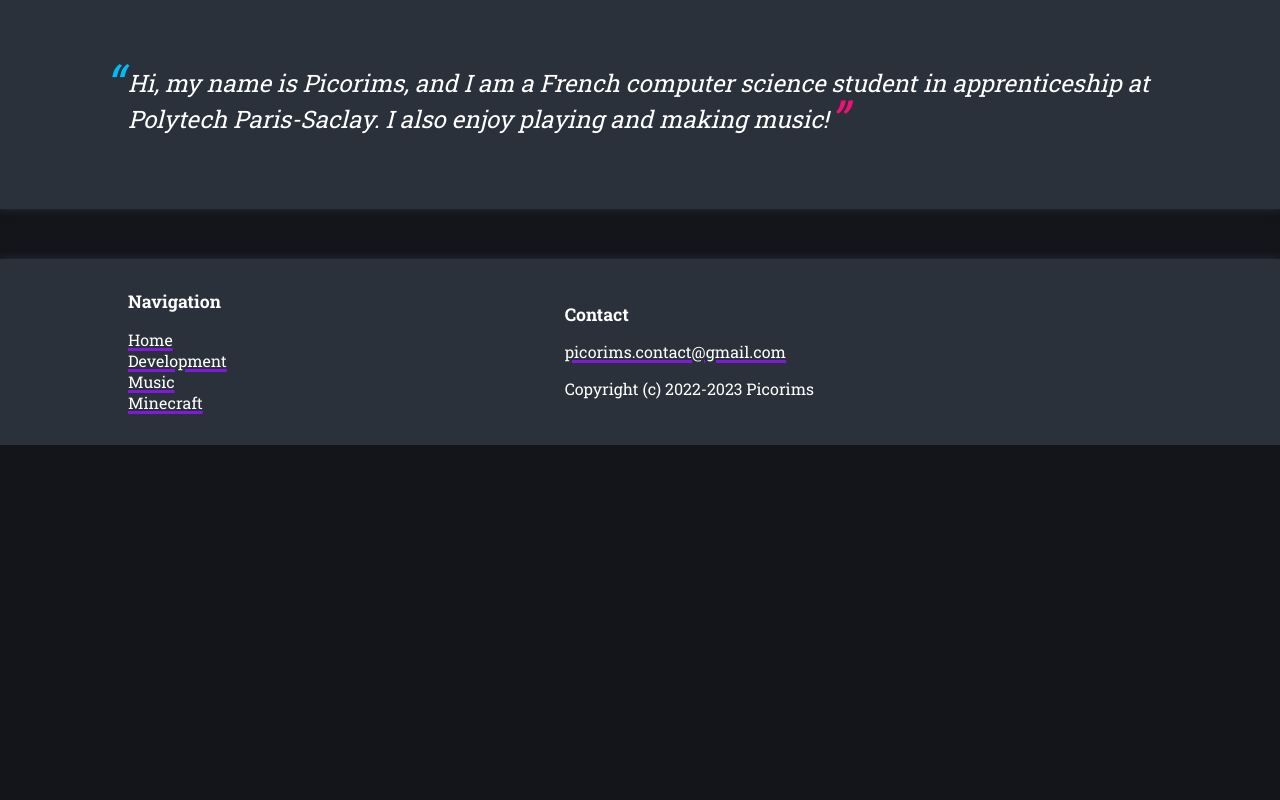
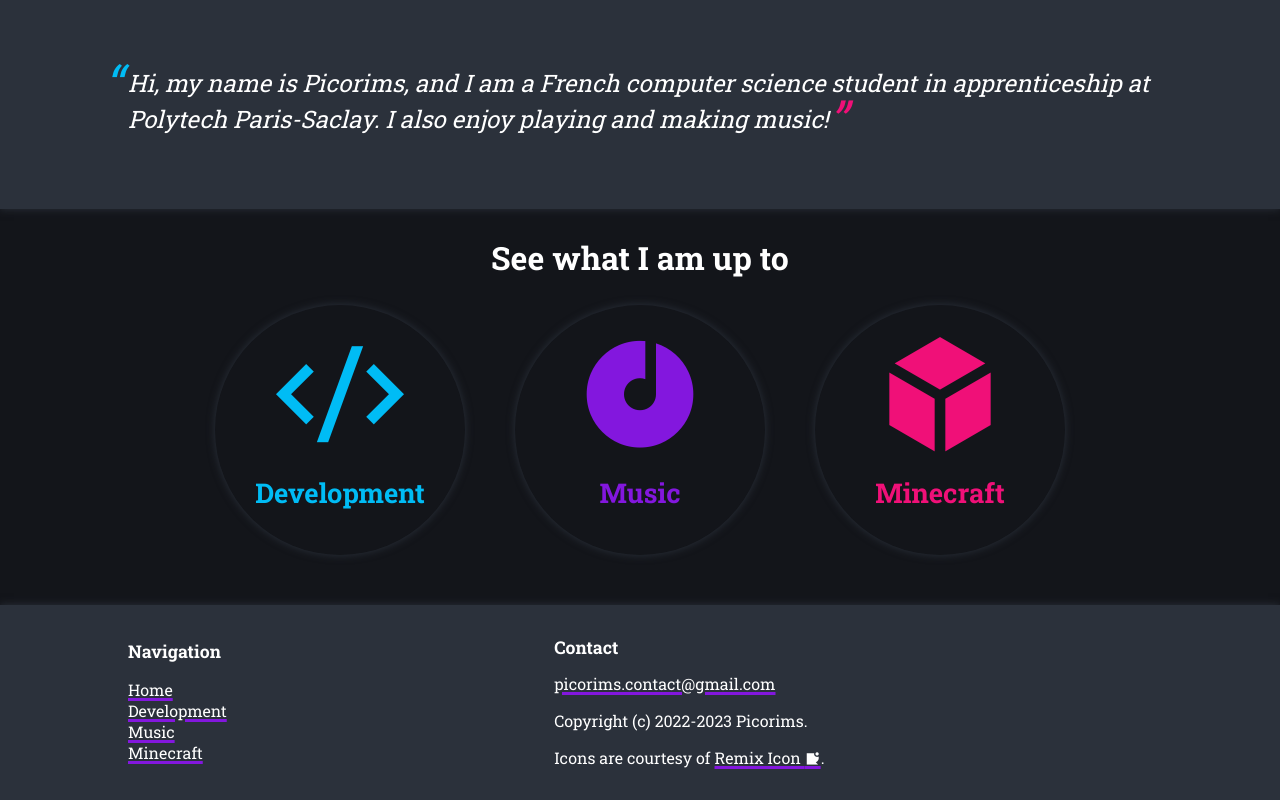
Before and after one commit to Picorims/picorims.github.io, a SvelteKit app: page / in a window 1280 px wide. Shown: the part 464-1264 px from the top of the page. Before the commit the page ends 909 px from the top, so only its background shows below. Built offline with nearby package versions, Linux system fonts and the light colour scheme.

Commit message:
add category cards to home

```diff
--- a/package.json
+++ b/package.json
@@ -29,5 +29,8 @@
 		"vite": "^4.3.6",
 		"vitest": "^0.25.3"
 	},
-	"type": "module"
+	"type": "module",
+	"dependencies": {
+		"remixicon": "^3.4.0"
+	}
 }
--- /dev/null
+++ b/src/lib/CategoryCard.svelte
@@ -0,0 +1,54 @@
+<script context="module" lang="ts">
+    export enum Color {
+        BLUE = "blue",
+        PURPLE = "purple",
+        PINK = "pink",
+    };
+</script>
+
+<script lang="ts">
+    export let title = "title";
+    export let color: Color = Color.BLUE;
+    export let href = "/";
+    export let icon = "";
+</script>
+
+<a class="container discreet" href={href} style="color: var(--main-{color})">
+    <i class={icon}></i>
+    <h3>{title}</h3>
+</a>
+
+<style>
+    a.container {
+        --size: 250px;
+        min-width: var(--size);
+        width: var(--size);
+        height: var(--size);
+        border-radius: var(--size);
+        box-shadow: 0 0 8px var(--black-shadow);
+
+        text-align: center;
+        text-decoration: none;
+        font-size: 8rem;
+        transition: 0.2s;
+    }
+    a.container:hover {
+        transform: scale(1.1);
+        background-color: var(--black-contrast);
+    }
+
+    h3 {
+        margin: 0;
+        transition: 0.2s;
+    }
+
+    @media screen and (max-width: 460px) {
+        a.container {
+            --size: 200px;
+            font-size: 7rem;
+        }
+        h3 {
+            font-size: 1.25rem;
+        }
+    }
+</style>
--- a/src/lib/Footer.svelte
+++ b/src/lib/Footer.svelte
@@ -13,7 +13,8 @@
     <div>
         <h2>Contact</h2>
         <a id="email" href="mailto:picorims.contact@gmail.com">picorims.contact@gmail.com</a>
-        <p>Copyright (c) 2022-2023 Picorims</p>
+        <p>Copyright (c) 2022-2023 Picorims.</p>
+        <p>Icons are courtesy of <a href="https://remixicon.com/">Remix Icon <i class="ri-remixicon-fill"></i></a>.</p>
     </div>
 </footer>
 
--- a/src/routes/+layout.js
+++ b/src/routes/+layout.js
@@ -1 +1,2 @@
 export const prerender = true;
+import 'remixicon/fonts/remixicon.css';
--- a/src/routes/+page.svelte
+++ b/src/routes/+page.svelte
@@ -1,3 +1,7 @@
+<script lang="ts">
+	import CategoryCard, { Color } from "$lib/CategoryCard.svelte";
+</script>
+
 <section id="banner">
     <div>
         <h1 id="title">Picorims</h1>
@@ -16,6 +20,21 @@
         in apprenticeship at Polytech Paris-Saclay.
         I also enjoy playing and making music!
     </p>
+</section>
+
+<section>
+    <h2>See what I am up to</h2>
+    <div class="categories">
+        <CategoryCard color={Color.BLUE} title="Development" icon="ri-code-s-slash-line" href="/development">
+            <i class="ri-code-s-slash-line"></i>
+        </CategoryCard>
+        <CategoryCard color={Color.PURPLE} title="Music" icon="ri-disc-fill" href="/music">
+
+        </CategoryCard>
+        <CategoryCard color={Color.PINK} title="Minecraft" icon="ri-box-3-fill" href="/minecraft">
+
+        </CategoryCard>
+    </div>
 </section>
 
 <style>
@@ -155,4 +174,15 @@
         content: "”";
         color: var(--main-pink);
     }
+
+
+
+    div.categories {
+        display: flex;
+        align-items: stretch;
+        justify-content: center;
+        gap: 50px;
+        flex-wrap: wrap;
+        padding: 0 10%;
+    }
 </style>
--- a/static/style.css
+++ b/static/style.css
@@ -16,6 +16,7 @@ html {
 
     --linear-gradient: linear-gradient(132deg, rgba(0,188,245,1) 0%, rgba(131,23,222,1) 50%, rgba(240,16,120,1) 100%);
     --header-height: 60px;
+    --main-border-radius: 10px;
 }
 
 body {
```
Also changed, not shown: 1 other file (tests, documents, lock files or other folders).
